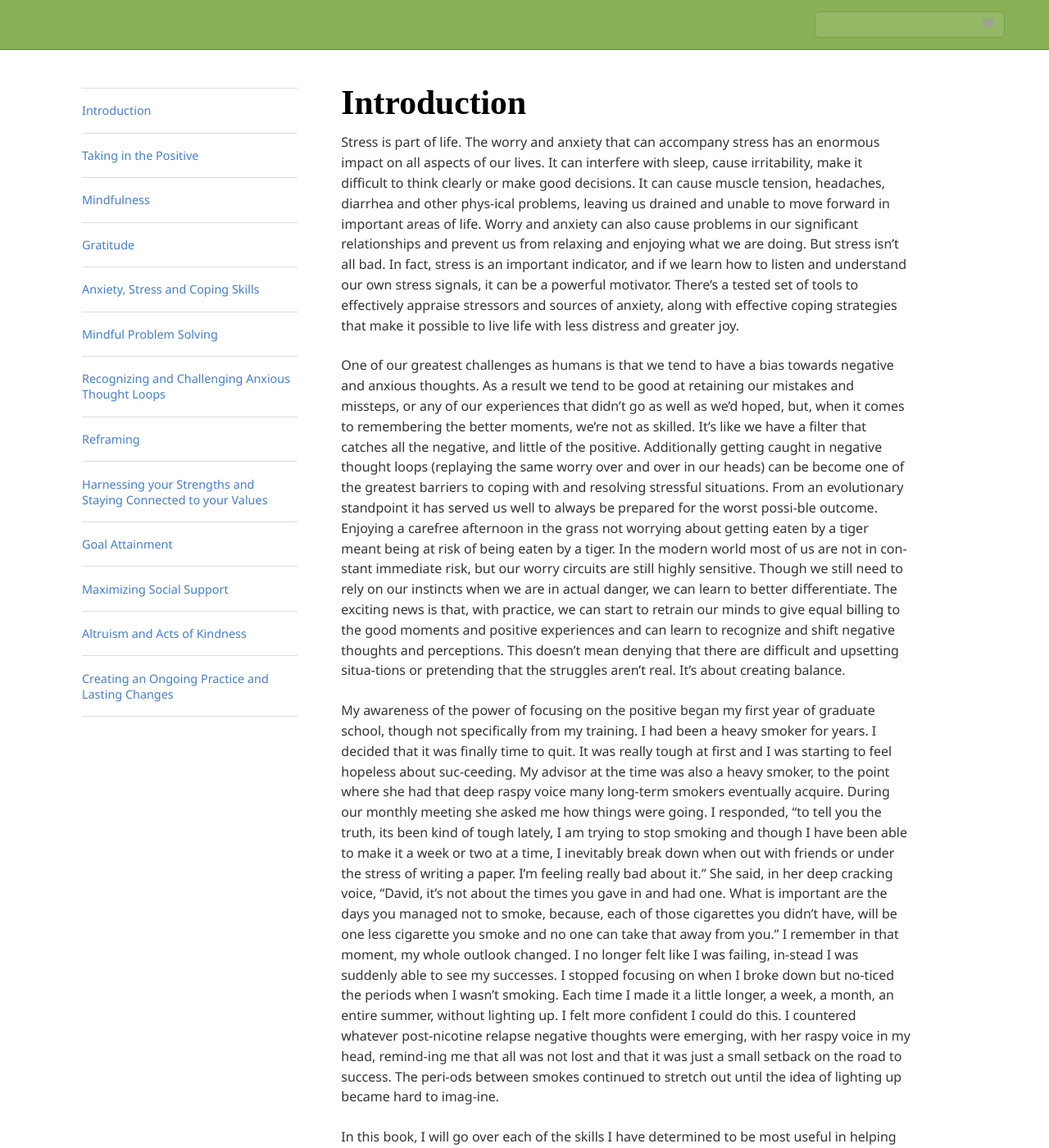
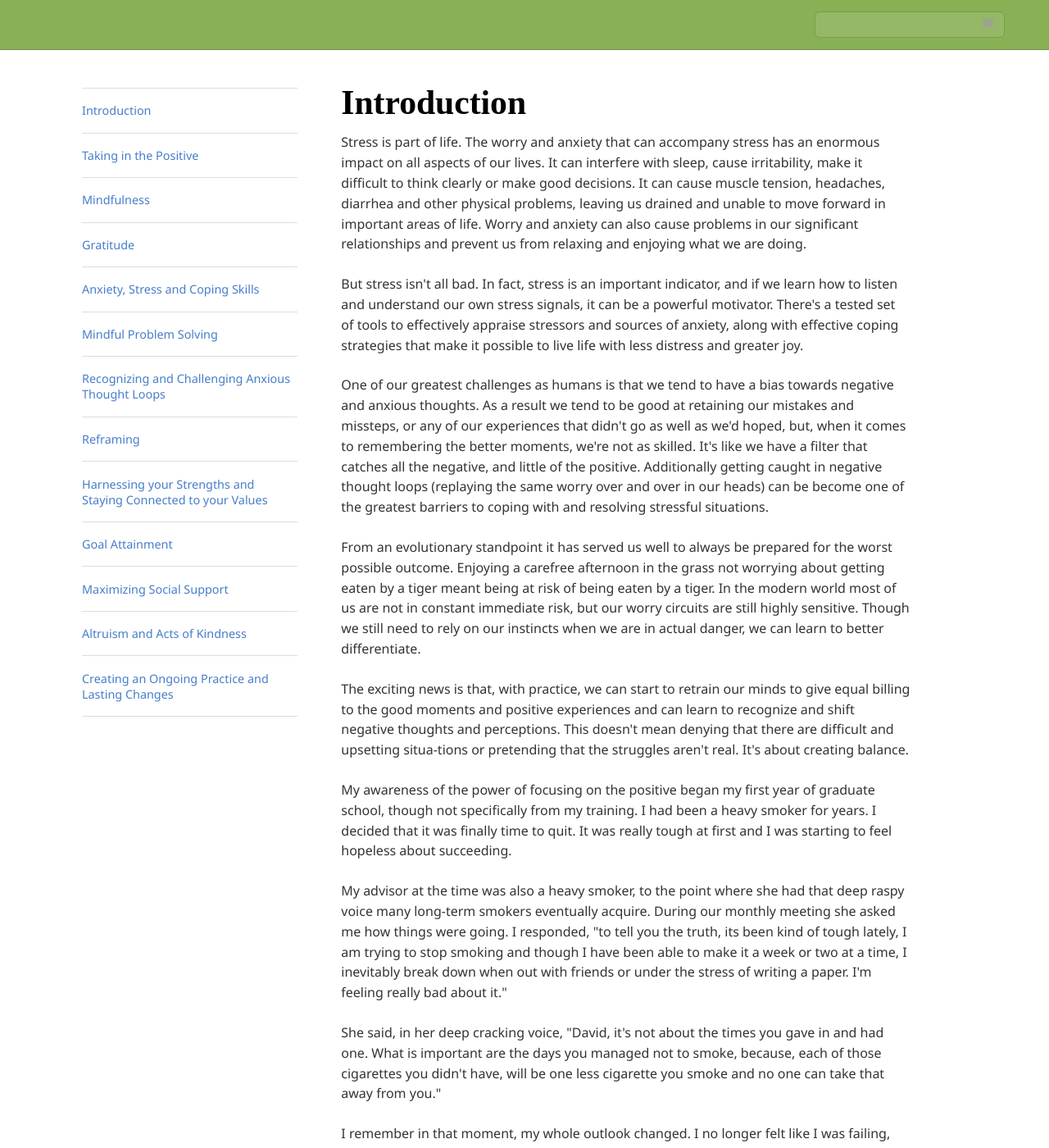
Before and after one commit to mtorres253/mtorres253.github.io, a Jekyll site: the page built from index.html, in a window 1280 px wide and 1400 px high. Shown: the whole window at 82% size. Built offline with Jekyll 4.4.1, drawn with Linux system fonts in a browser that asks for light colours; nearby versions of some CDN libraries; some web fonts are replaced; comment, search, counter and statistics services are not loaded; some of the changed text lies outside the part shown; grey boxes are pictures that could not be loaded.

Commit message:
fixing formatting on the introduction

```diff
--- a/_layouts/default.html
+++ b/_layouts/default.html
@@ -6,6 +6,7 @@
         <link href='//fonts.googleapis.com/css?family=Radley:400,400italic' rel='stylesheet' type='text/css'>
         <link href='//fonts.googleapis.com/css?family=Noto+Sans:400,700,400italic,700italic' rel='stylesheet' type='text/css'>
         <link rel="stylesheet" type="text/css" href="/css/main.css">
+        <script src='https://cdn.firebase.com/js/client/2.2.1/firebase.js'></script>
     </head>
     <header class="navigation" role="banner">
       <div class="navigation-wrapper">
--- a/index.html
+++ b/index.html
@@ -4,23 +4,31 @@ title: Introduction
 ---
 <h1 id="anxiety-management-workbook">Introduction</h1>
 
-<p> Stress is part of life. The worry and anxiety that can accompany stress has an enormous impact on all aspects of our lives. It can interfere with sleep, cause irritability, make it difficult to think clearly or make good decisions. It can cause muscle tension, headaches, diarrhea and other phys-ical problems, leaving us drained and unable to move forward in important areas of life. Worry and anxiety can also cause problems in our significant relationships and prevent us from relaxing and enjoying what we are doing.
-
-But stress isn’t all bad. In fact, stress is an important indicator, and if we learn how to listen and understand our own stress signals, it can be a powerful motivator. There’s a tested set of tools to effectively appraise stressors and sources of anxiety, along with effective coping strategies that make it possible to live life with less distress and greater joy.
+<p>Stress is part of life. The worry and anxiety that can accompany stress has an enormous impact on all aspects of our lives. It can interfere with sleep, cause irritability, make it difficult to think clearly or make good decisions. It can cause muscle tension, headaches, diarrhea and other physical problems, leaving us drained and unable to move forward in important areas of life. Worry and anxiety can also cause problems in our significant relationships and prevent us from relaxing and enjoying what we are doing.</p>
 
 
-<p> One of our greatest challenges as humans is that we tend to have a bias towards negative and anxious thoughts. As a result we tend to be good at retaining our mistakes and missteps, or any of our experiences that didn’t go as well as we’d hoped, but, when it comes to remembering the better moments, we’re not as skilled. It’s like we have a filter that catches all the negative, and little of the positive. Additionally getting caught in negative thought loops (replaying the same worry over and over in our heads) can be become one of the greatest barriers to coping with and resolving stressful situations.
+<p>But stress isn't all bad. In fact, stress is an important indicator, and if we learn how to listen and understand our own stress signals, it can be a powerful motivator. There's a tested set of tools to effectively appraise stressors and sources of anxiety, along with effective coping strategies that make it possible to live life with less distress and greater joy.</p>
 
-From an evolutionary standpoint it has served us well to always be prepared for the worst possi-ble outcome. Enjoying a carefree afternoon in the grass not worrying about getting eaten by a tiger meant being at risk of being eaten by a tiger. In the modern world most of us are not in con-stant immediate risk, but our worry circuits are still highly sensitive. Though we still need to rely on our instincts when we are in actual danger, we can learn to better differentiate.
 
-The exciting news is that, with practice, we can start to retrain our minds to give equal billing to the good moments and positive experiences and can learn to recognize and shift negative thoughts and perceptions. This doesn’t mean denying that there are difficult and upsetting situa-tions or pretending that the struggles aren’t real. It’s about creating balance.
+<p>One of our greatest challenges as humans is that we tend to have a bias towards negative and anxious thoughts. As a result we tend to be good at retaining our mistakes and missteps, or any of our experiences that didn't go as well as we'd hoped, but, when it comes to remembering the better moments, we're not as skilled. It's like we have a filter that catches all the negative, and little of the positive. Additionally getting caught in negative thought loops (replaying the same worry over and over in our heads) can be become one of the greatest barriers to coping with and resolving stressful situations.</p>
 
-<p> My awareness of the power of focusing on the positive began my first year of graduate school, though not specifically from my training. I had been a heavy smoker for years. I decided that it was finally time to quit. It was really tough at first and I was starting to feel hopeless about suc-ceeding.
 
-My advisor at the time was also a heavy smoker, to the point where she had that deep raspy voice many long-term smokers eventually acquire. During our monthly meeting she asked me how things were going. I responded, “to tell you the truth, its been kind of tough lately, I am trying to stop smoking and though I have been able to make it a week or two at a time, I inevitably break down when out with friends or under the stress of writing a paper. I’m feeling really bad about it.”
+<p>From an evolutionary standpoint it has served us well to always be prepared for the worst possible outcome. Enjoying a carefree afternoon in the grass not worrying about getting eaten by a tiger meant being at risk of being eaten by a tiger. In the modern world most of us are not in constant immediate risk, but our worry circuits are still highly sensitive. Though we still need to rely on our instincts when we are in actual danger, we can learn to better differentiate.</p>
 
-She said, in her deep cracking voice,  “David, it’s not about the times you gave in and had one. What is important are the days you managed not to smoke, because, each of those cigarettes you didn’t have, will be one less cigarette you smoke and no one can take that away from you.”
 
-I remember in that moment, my whole outlook changed. I no longer felt like I was failing, in-stead I was suddenly able to see my successes. I stopped focusing on when I broke down but no-ticed the periods when I wasn’t smoking.  Each time I made it a little longer, a week, a month, an entire summer, without lighting up. I felt more confident I could do this. I countered whatever post-nicotine relapse negative thoughts were emerging, with her raspy voice in my head, remind-ing me that all was not lost and that it was just a small setback on the road to success. The peri-ods between smokes continued to stretch out until the idea of lighting up became hard to imag-ine.
+<p>The exciting news is that, with practice, we can start to retrain our minds to give equal billing to the good moments and positive experiences and can learn to recognize and shift negative thoughts and perceptions. This doesn't mean denying that there are difficult and upsetting situa-tions or pretending that the struggles aren't real. It's about creating balance.</p>
 
-<p> In this book, I will go over each of the skills I have determined to be most useful in helping peo-ple live more freely and reach their goals. Many of them you have heard about already. They get talked about in yoga classes, on TV shows and wellness blogs. Some of them appear in 12-step programs as well. My intent is to present these tools in a way that is easy to understand, gives some insight into the science and research behind them, and offers a variety of exercises to help you learn and practice the skills so they will become a part of your day-to-day life. Some will feel more natural than others. Some you may already being doing, while others may feel really challenging. The key is to do the best you can and keep practicing. Eventually, many of them will become routine. Others may need continued practice and reminders.
+
+<p>My awareness of the power of focusing on the positive began my first year of graduate school, though not specifically from my training. I had been a heavy smoker for years. I decided that it was finally time to quit. It was really tough at first and I was starting to feel hopeless about succeeding.</p>
+
+
+<p>My advisor at the time was also a heavy smoker, to the point where she had that deep raspy voice many long-term smokers eventually acquire. During our monthly meeting she asked me how things were going. I responded, "to tell you the truth, its been kind of tough lately, I am trying to stop smoking and though I have been able to make it a week or two at a time, I inevitably break down when out with friends or under the stress of writing a paper. I'm feeling really bad about it."</p>
+
+
+<p>She said, in her deep cracking voice, "David, it's not about the times you gave in and had one. What is important are the days you managed not to smoke, because, each of those cigarettes you didn't have, will be one less cigarette you smoke and no one can take that away from you."</p>
+
+
+<p>I remember in that moment, my whole outlook changed. I no longer felt like I was failing, instead I was suddenly able to see my successes. I stopped focusing on when I broke down but noticed the periods when I wasn't smoking.  Each time I made it a little longer, a week, a month, an entire summer, without lighting up. I felt more confident I could do this. I countered whatever post-nicotine relapse negative thoughts were emerging, with her raspy voice in my head, reminding me that all was not lost and that it was just a small setback on the road to success. The periods between smokes continued to stretch out until the idea of lighting up became hard to imagine.</p>
+
+
+<p>In this book, I will go over each of the skills I have determined to be most useful in helping people live more freely and reach their goals. Many of them you have heard about already. They get talked about in yoga classes, on TV shows and wellness blogs. Some of them appear in 12-step programs as well. My intent is to present these tools in a way that is easy to understand, gives some insight into the science and research behind them, and offers a variety of exercises to help you learn and practice the skills so they will become a part of your day-to-day life. Some will feel more natural than others. Some you may already being doing, while others may feel really challenging. The key is to do the best you can and keep practicing. Eventually, many of them will become routine. Others may need continued practice and reminders.</p>
--- a/js/application.js
+++ b/js/application.js
@@ -30,3 +30,12 @@ $(document).ready(function() {
     });
   });
 });
+var myDataRef = new Firebase('https://jxmflg8f3m1.firebaseio-demo.com/');
+$('#messageInput').keypress(function (e) {
+  if (e.keyCode == 13) {
+    var name = $('#nameInput').val();
+    var text = $('#messageInput').val();
+    myDataRef.push({name: name, text: text})
+    $('#messageInput').val('');
+  }
+});
```
Also changed, not shown: bower_components/apache-server-configs/.bower.json (deleted, +0 -34 lines), bower_components/apache-server-configs/bower.json (deleted, +0 -24 lines), 1 other file.
